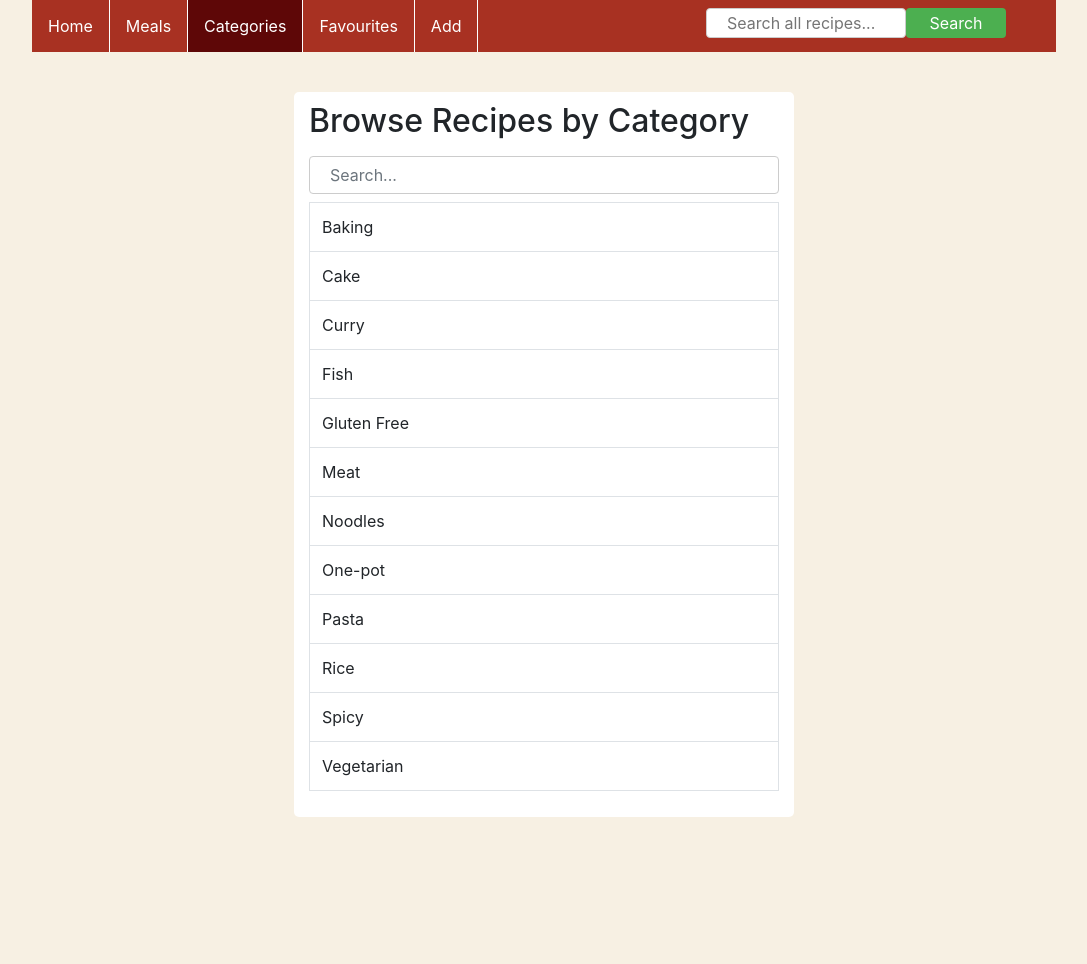
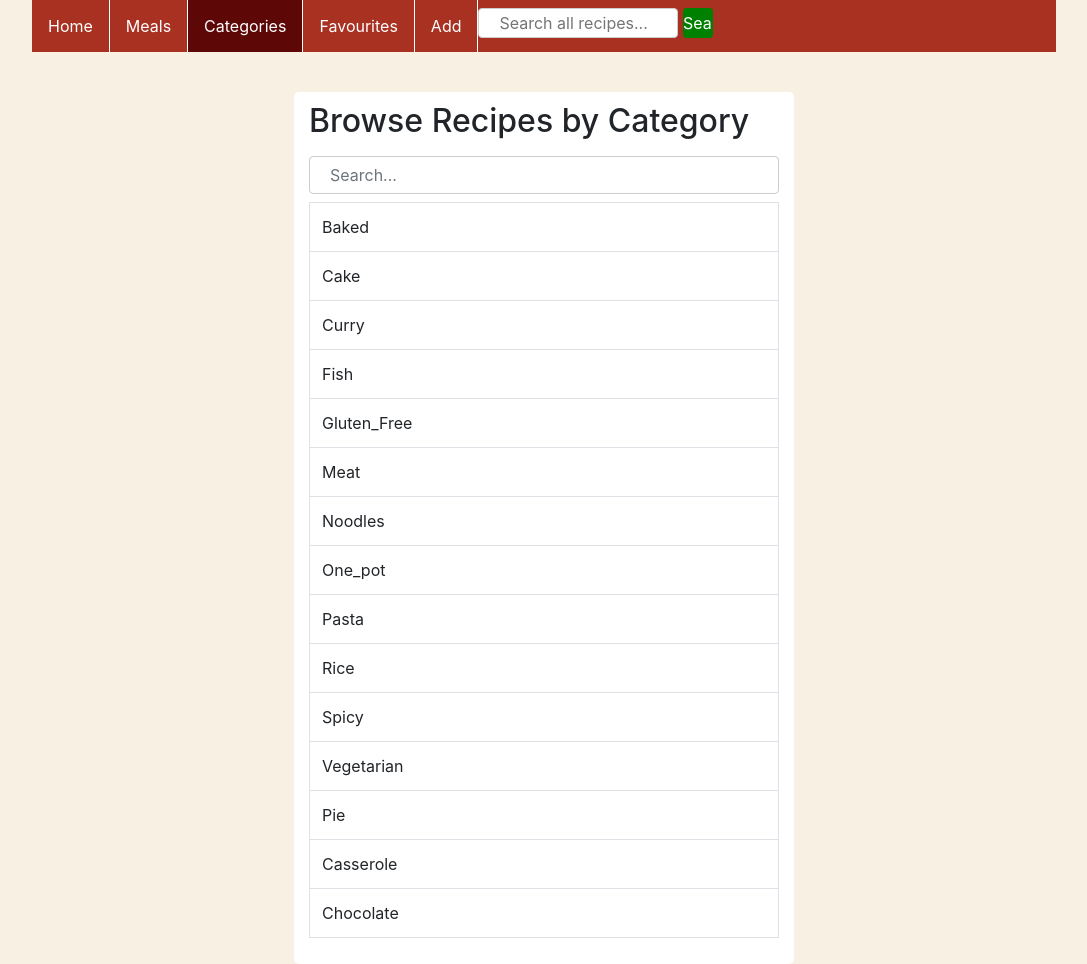
Before and after one commit to vincent-nich12/recipeWebsite, a Python web app: template server/templates/Category_Search.html in a window 1280 px wide. Shown: the part 120-1084 px from the top of the page, without its empty margins (96-1183 px from the left). Before the commit the page ends 937 px from the top, so only its background shows below. Run offline with Jinja, Linux system fonts and the light colour scheme; the template is opened without the code that fills it, so the values that code supplies are empty; some libraries are stand-ins or nearby versions.

Commit message:
can now search by category and meal type

```diff
--- a/server/static/recipestyle.css
+++ b/server/static/recipestyle.css
@@ -138,6 +138,7 @@ div{
 		min-width: 160px;
 		box-shadow: 0px 8px 16px 0px rgba(0,0,0,0.2);
 		z-index: 1;
+		padding: 0 0;
 		}
 
 	.nav_dropdown a{
@@ -169,24 +170,30 @@ div{
 	}
 
 	/*Search recipe bar*/
-	#search {
-		position:relative;
+
+	#recipeSearch{
+		float:right;
+		padding-right:10px;
+	}
+
+	#search { /*Search bar*/
 		height:30px;
 		width:200px;
-		float:right;
-		right:150px;
 	}
 
-	/*Search recipe button*/
-	#search_button {
-		position:relative;
+	#searchSelect { /*Search dropdown for choosing title or ingredient*/
+		height:30px;
+		width:100px;
+		padding:0px;
+	}
+	#search_button { /*Search recipe button*/
 		padding-right:15%;
 		height:30px;
 		padding: 0 0;
-		float:right;
-		left:150px;
+		width:30px;
+		background-color:green;
+		color:white;
 	}
-
 
 /* Columns for searching recipe and search ingredient boxes on home page*/
 	#home_search{
@@ -404,9 +411,26 @@ input[type=submit]:hover {
 
 #login_form{
 	width:80%;
-	background-color:gray;
+	background-color:#d4d4d4;
 	align:center;
 }
+
+#google_login{
+	background-color:#4285f4;
+	border-color:#4285f4;
+	width:300px;
+	padding:0px;
+	color:white;
+	vertical-align:
+}
+
+#google_icon{
+	width:50px;
+	height:50px;
+	background-color:white;
+	float:left;
+}
+
 
 .fa-star-of-life{
 	font-size:10px;
--- a/server/templates/Category_Search.html
+++ b/server/templates/Category_Search.html
@@ -89,42 +89,51 @@ $(document).ready(function(){
   <table class="table table-bordered">
 
     <tbody id="myTable">
-    <tr class="table_row" onclick="window.location='/Recipe_Search.html';">
-      <td>Baking</td>
+    <tr class="table_row" onclick="window.location='/Search_Category.html?type=Baked';">
+      <td>Baked</td>
      </tr>
-  <tr class="table_row" onclick="window.location='/Recipe_Search.html';">
+  <tr class="table_row" onclick="window.location='/Search_Category.html?type=Cake';">
 		  <td>Cake</td>
  	 </tr></a>
-	  <tr class="table_row" onclick="window.location='/Recipe_Search.html';">
+	  <tr class="table_row" onclick="window.location='/Search_Category.html?type=Curry';">
 		  <td>Curry</td>
 	  </tr>
-	  <tr class="table_row" onclick="window.location='/Recipe_Search.html';">
+	  <tr class="table_row" onclick="window.location='/Search_Category.html?type=Fish';">
 		  <td>Fish</td>
 	  </tr>
-	  <tr class="table_row" onclick="window.location='/Recipe_Search.html';">
-		  <td>Gluten Free</td>
+	  <tr class="table_row" onclick="window.location='/Search_Category.html?type=Gluten_Free';">
+		  <td>Gluten_Free</td>
 	  </tr>
- 	 <tr class="table_row" onclick="window.location='/Recipe_Search.html';">
+ 	 <tr class="table_row" onclick="window.location='/Search_Category.html?type=Meat';">
 	  <td>Meat</td>
   </tr>
-  <tr class="table_row" onclick="window.location='/Recipe_Search.html';">
+  <tr class="table_row" onclick="window.location='/Search_Category.html?type=Noodles';">
 	  <td>Noodles</td>
   </tr>
-  <tr class="table_row" onclick="window.location='/Recipe_Search.html';">
-	  <td>One-pot</td>
+  <tr class="table_row" onclick="window.location='/Search_Category.html?type=One_pot';">
+	  <td>One_pot</td>
   </tr>
-     <tr class="table_row" onclick="window.location='/Recipe_Search.html';">
+     <tr class="table_row" onclick="window.location='/Search_Category.html?type=Pasta';">
        <td>Pasta</td>
      </tr>
 
-     <tr class="table_row" onclick="window.location='/Recipe_Search.html';">
+     <tr class="table_row" onclick="window.location='/Search_Category.html?type=Rice';">
        <td>Rice</td>
      </tr>
-      <tr class="table_row" onclick="window.location='/Recipe_Search.html';">
+      <tr class="table_row" onclick="window.location='/Search_Category.html?type=Spicy';">
         <td>Spicy</td>
       </tr>
-	  <tr class="table_row" onclick="window.location='/Recipe_Search.html';">
+	  <tr class="table_row" onclick="window.location='/Search_Category.html?type=Vegetarian';">
 		  <td>Vegetarian</td>
+	  </tr>
+      <tr class="table_row" onclick="window.location='/Search_Category.html?type=Pie';">
+		  <td>Pie</td>
+	  </tr>
+      <tr class="table_row" onclick="window.location='/Search_Category.html?type=Casserole';">
+		  <td>Casserole</td>
+	  </tr>
+      <tr class="table_row" onclick="window.location='/Search_Category.html?type=Chocolate';">
+		  <td>Chocolate</td>
 	  </tr>
 
     </tbody>
```
Also changed, not shown: server/server.py (+50 -16 lines), server/templates/Ingredient_Search.html (deleted, +0 -98 lines), server/templates/Login_Page.html (+10 -0 lines), server/templates/Recipe_Home.html (+13 -10 lines), server/utils/models/recipe.py (+10 -0 lines), server/utils/searchers/RecipeSearcher.py (+44 -0 lines), server/static/google-icon.png (added), 1 other file.
